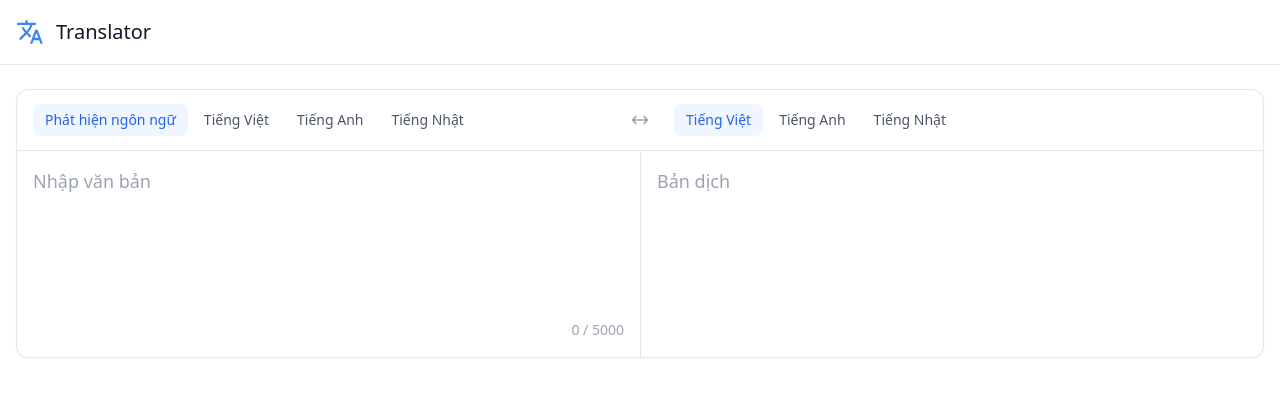
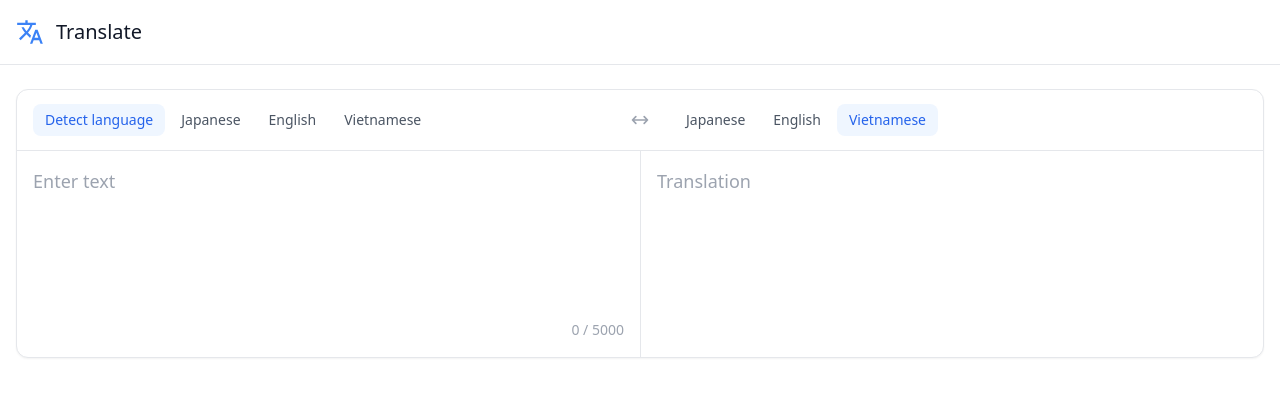
Before and after one commit to lehuuhlong/translator, a Next.js app in the folder nextjs-app/: page / in a window 1280 px wide. Shown: the top 396 px of the page. Built offline with nearby package versions, Linux system fonts and the light colour scheme.

Commit message:
Update layout and page components for consistency; add favicon and icon SVGs

```diff
--- a/nextjs-app/app/layout.tsx
+++ b/nextjs-app/app/layout.tsx
@@ -1,8 +1,12 @@
 import './globals.css';
 
 export const metadata = {
-  title: 'Translator',
+  title: 'Translate',
   description: 'A simple and efficient translator application',
+  icons: [
+    { rel: 'icon', url: '/icon.svg', type: 'image/svg+xml' },
+    { rel: 'shortcut icon', url: '/icon.svg', type: 'image/svg+xml' },
+  ],
 };
 
 export default function RootLayout({ children }: { children: React.ReactNode }) {
--- a/nextjs-app/app/page.tsx
+++ b/nextjs-app/app/page.tsx
@@ -73,7 +73,7 @@ export default function Home() {
                 d="M12.87 15.07l-2.54-2.51.03-.03c1.74-1.94 2.98-4.17 3.71-6.53H17V4h-7V2H8v2H1v1.99h11.17C11.5 7.92 10.44 9.75 9 11.35 8.07 10.32 7.3 9.19 6.69 8h-2c.73 1.63 1.73 3.17 2.98 4.56l-5.09 5.02L4 19l5-5 3.11 3.11.76-2.04zM18.5 10h-2L12 22h2l1.12-3h4.75L21 22h2l-4.5-12zm-2.62 7l1.62-4.33L19.12 17h-3.24z"
               />
             </svg>
-            <h1 className="text-xl font-medium text-gray-900 dark:text-gray-100">Translator</h1>
+            <h1 className="text-xl font-medium text-gray-900 dark:text-gray-100">Translate</h1>
           </div>
         </div>
       </header>
@@ -109,7 +109,7 @@ export default function Home() {
 
           <div className="grid grid-cols-1 md:grid-cols-2 divide-y md:divide-y-0 md:divide-x divide-gray-200 dark:divide-gray-800">
             <div className="relative">
-              <TextArea id="source-text" value={sourceText} onChange={setSourceText} placeholder="Nhập văn bản" readOnly={isLoading} />
+              <TextArea id="source-text" value={sourceText} onChange={setSourceText} placeholder="Enter text" readOnly={isLoading} />
               {sourceText && (
                 <button
                   onClick={() => {
@@ -126,7 +126,7 @@ export default function Home() {
               )}
             </div>
             <div className="relative">
-              <TextArea id="translation" value={translation} onChange={() => {}} readOnly placeholder="Bản dịch" />
+              <TextArea id="translation" value={translation} onChange={() => {}} readOnly placeholder="Translation" />
               <div className="absolute top-4 right-4 flex gap-2">
                 {isLoading && (
                   <div className="p-1.5 text-blue-500">
--- a/nextjs-app/lib/validators.ts
+++ b/nextjs-app/lib/validators.ts
@@ -1,11 +1,11 @@
-export const SUPPORTED_LANGUAGES = ['auto', 'vi', 'en', 'ja'] as const;
+export const SUPPORTED_LANGUAGES = ['auto', 'ja', 'en', 'vi'] as const;
 export type Language = (typeof SUPPORTED_LANGUAGES)[number];
 
 export const LANGUAGE_NAMES: Record<Language, string> = {
-  auto: 'Phát hiện ngôn ngữ',
-  vi: 'Tiếng Việt',
-  en: 'Tiếng Anh',
-  ja: 'Tiếng Nhật',
+  auto: 'Detect language',
+  ja: 'Japanese',
+  en: 'English',
+  vi: 'Vietnamese',
 };
 
 export function isValidLanguage(lang: string): lang is Language {
```
Also changed, not shown: nextjs-app/public/favicon.svg (added), nextjs-app/public/icon.svg (added).
